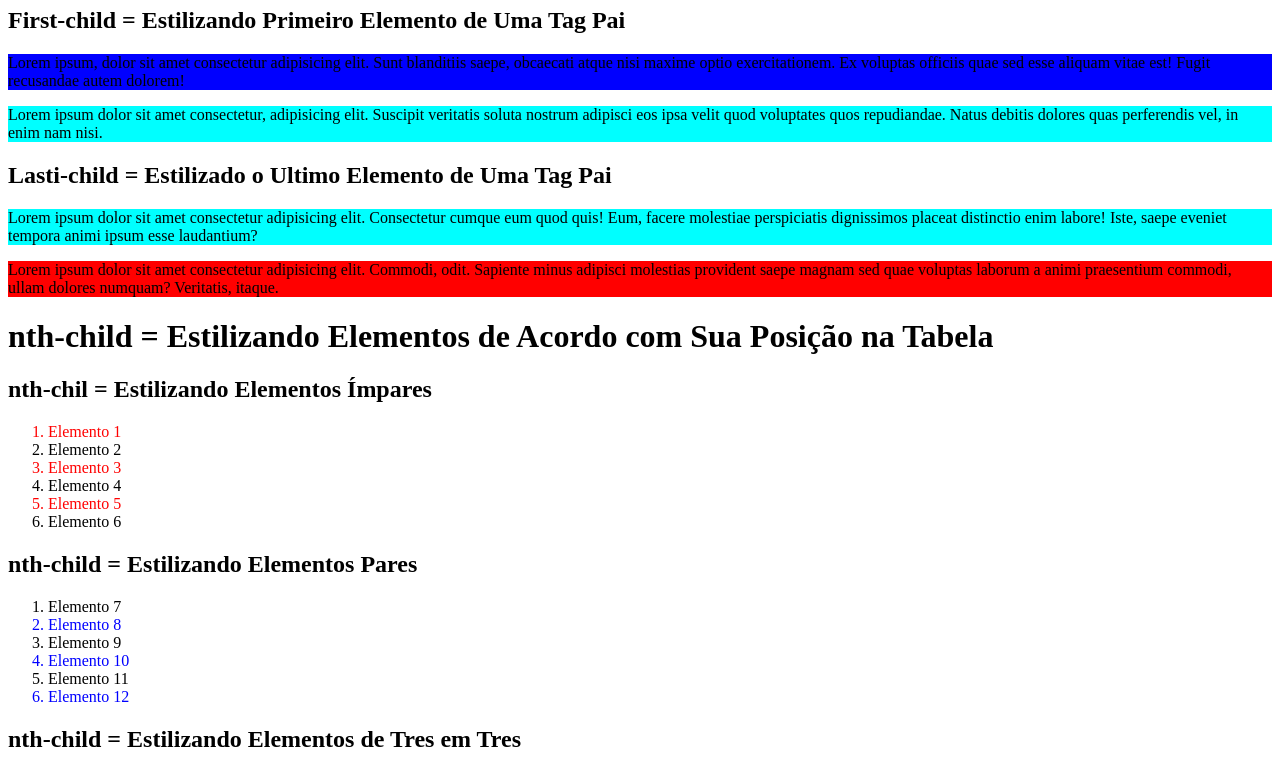
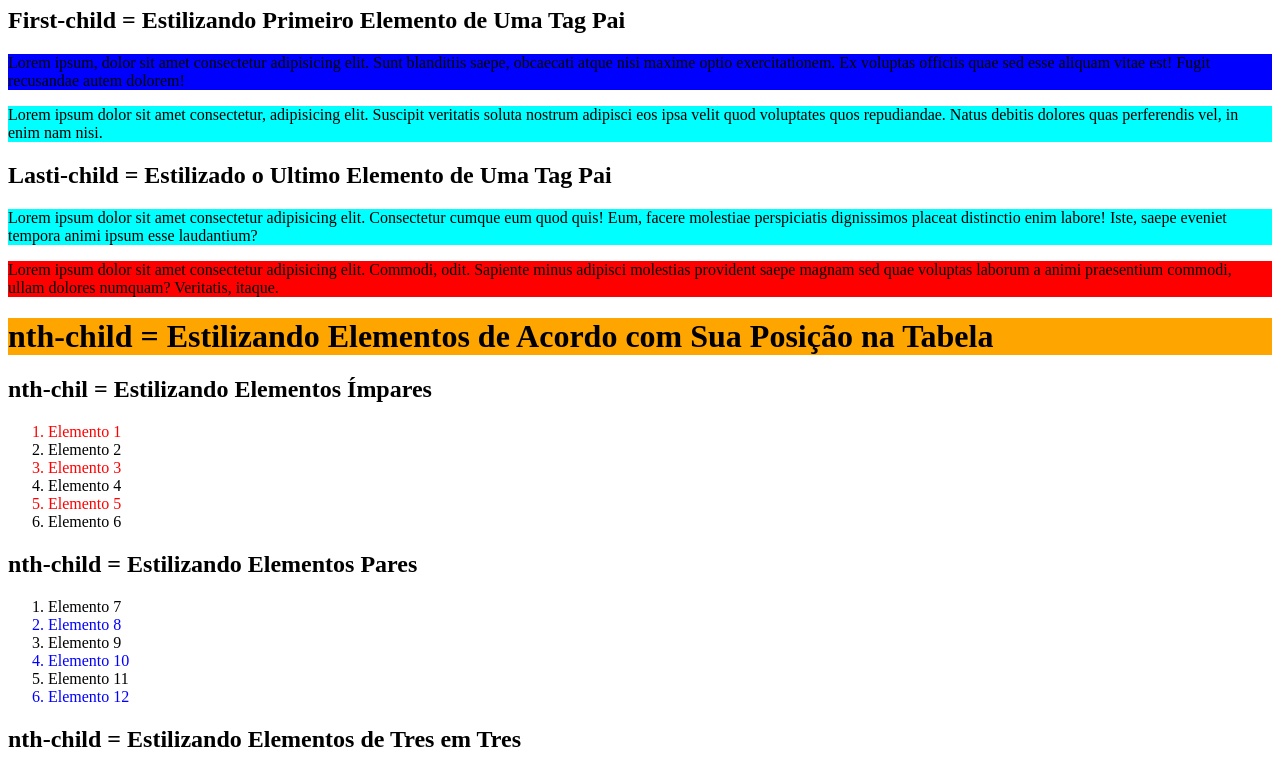
Before and after one commit to Evandro141/Treino-01-Pseudo-class, a plain HTML site: page index.html in a window 1280 px wide. Shown: the part 73-843 px from the top of the page. Drawn offline with Linux system fonts and the light colour scheme.

Commit message:
Titulos Coloridos

```diff
--- a/style.css
+++ b/style.css
@@ -59,3 +59,8 @@ p:not(.negar) {
 p:only-child {
     background-color: yellow;
 }
+
+/* Colorindo os Titulos do Meu Projeto  */
+h1 {
+    background-color: orange;
+}
```
